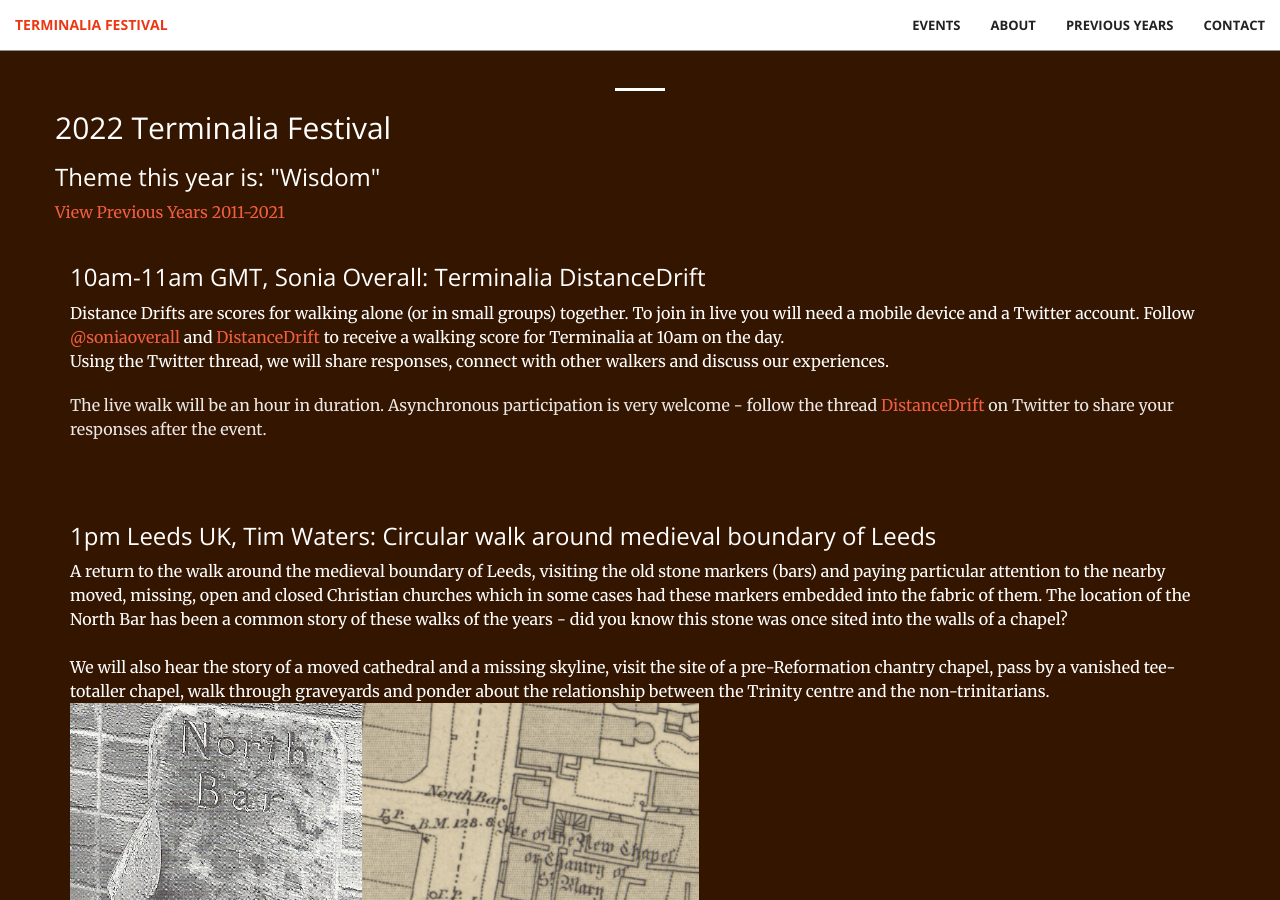
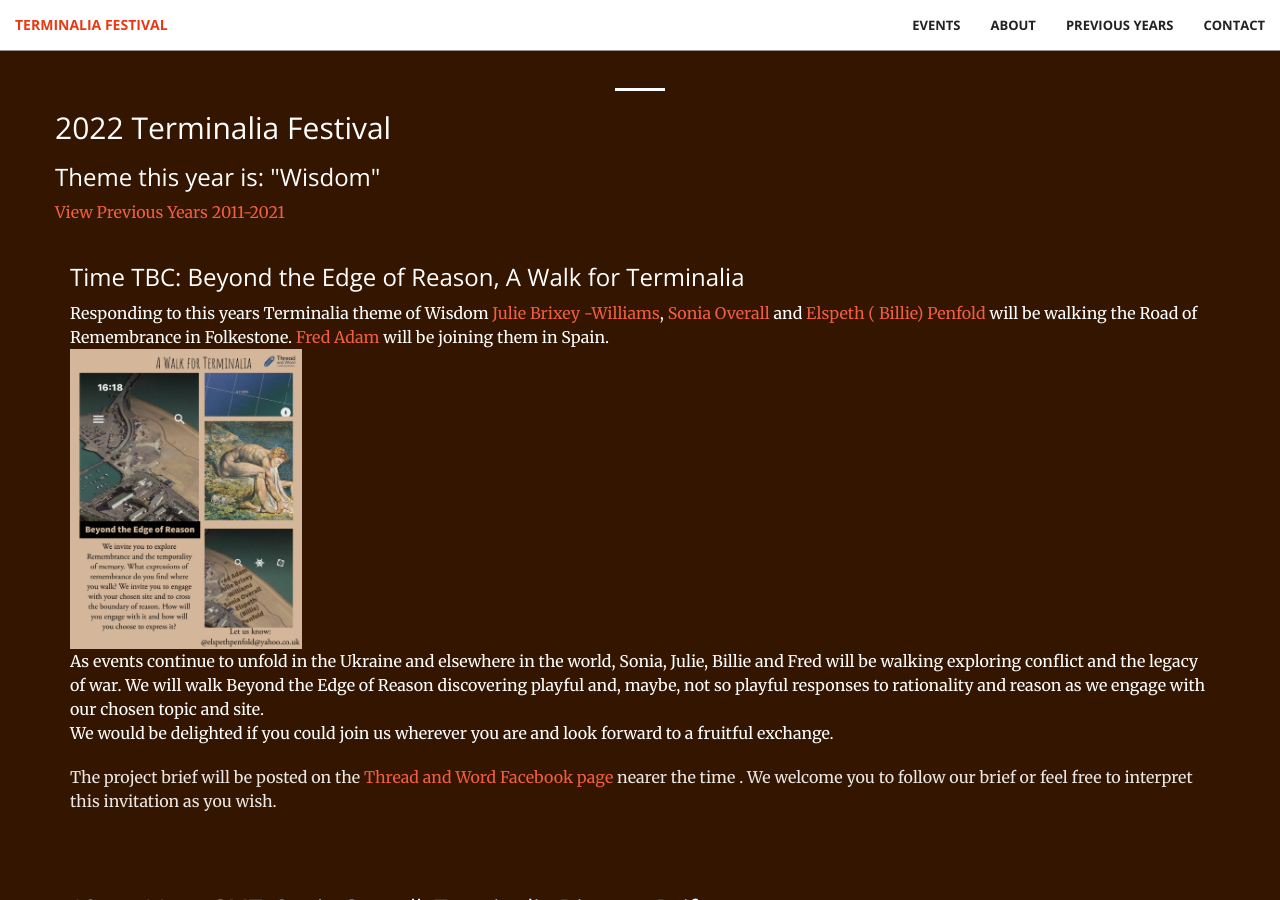
Before and after one commit to timwaters/terminalia, a Jekyll site: the page built from index.html, in a window 1280 px wide and 900 px high, scrolled down 1393 px. Built offline with Jekyll 4.4.1, drawn with Linux system fonts in a browser that asks for light colours.

Commit message:
add billie event

```diff
--- a/_includes/events.html
+++ b/_includes/events.html
@@ -12,6 +12,28 @@
         <p class="text">
           <a class="" href="/past">View Previous Years 2011-2021</a>
         </p>
+
+
+        <div class="col-lg-12 col-lg-offset-0 text-left event">
+
+          <h3>Time TBC: Beyond the Edge of Reason, A Walk for Terminalia</h3>
+
+
+          <p class="text">
+            Responding to this years Terminalia theme of Wisdom <a href="http://www.juliebrixey-williams.co.uk/">Julie Brixey -Williams</a>,  <a href="http://www.soniaoverall.net">Sonia Overall</a>   and <a href="http://www.elspeth-billie-penfold.com">Elspeth ( Billie) Penfold</a>  will be walking the Road of Remembrance in Folkestone. <a href="https://oikaspain.com/stories/">Fred Adam</a>  will be joining them in Spain.
+            <br />   <a href="img/past/2022/edge_reason1.jpg"><img src="img/past/2022/edge_reason1.jpg" height="300px" /> </a><br />
+            As events continue to unfold in the Ukraine and elsewhere in the world,  Sonia, Julie, Billie and Fred will be walking exploring conflict and the legacy of war. We will walk Beyond the Edge of Reason discovering playful and, maybe, not so playful  responses to rationality and reason as we engage with our chosen topic and site.
+            <br />
+            We would be delighted if you could join us wherever you are and look forward to a fruitful exchange.
+
+
+          </p>
+          <p class="text-faded">
+            The project brief will be posted on the <a href="https://www.facebook.com/ThreadandWord">Thread and Word Facebook page</a> nearer the time . We welcome you to follow our brief or feel free to interpret this invitation as you wish.
+          </p>
+        </div>
+
+
 
         <div class="col-lg-12 col-lg-offset-0 text-left event">
 
```
Also changed, not shown: img/past/2022/edge_reason1.jpg (added).
